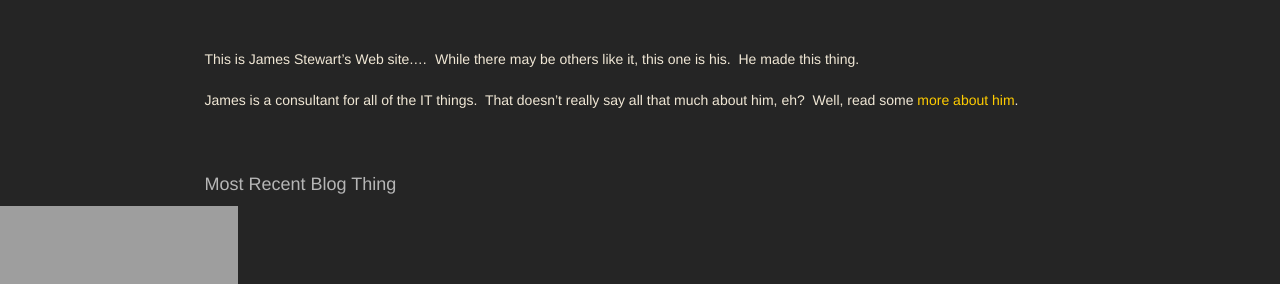
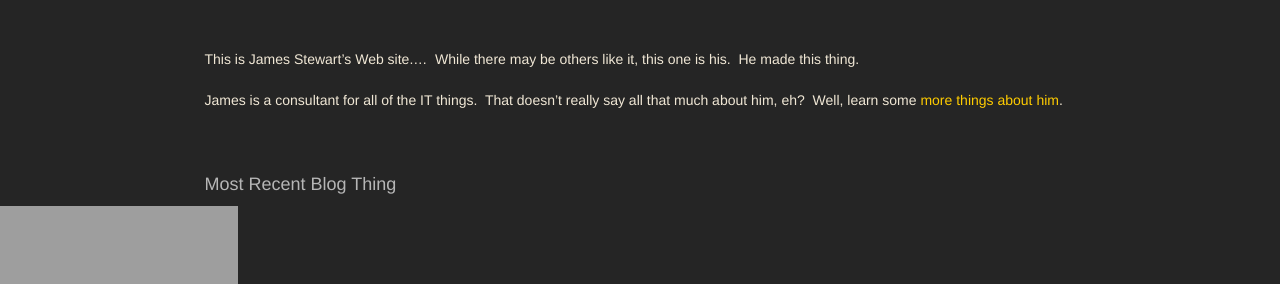
Before and after one commit to jwds1978/jwds1978.github.io, a Jekyll site: the page built from index.md, in a window 1280 px wide and 900 px high. Shown: the part 185-469 px from the top of the window. Built offline with Jekyll 4.4.1, drawn with Linux system fonts in a browser that asks for light colours; nearby versions of some CDN libraries; some web fonts are replaced; our own code applies the rules of GitHub Pages for plain Markdown files; comment, search, counter and statistics services are not loaded; the repository's description, which GitHub fills in, is left out.

Commit message:
Textualization.

```diff
--- a/index.md
+++ b/index.md
@@ -39,7 +39,7 @@
 
 This is James Stewart's Web site.&hellip;&nbsp; While there may be others like it, this one is his.&nbsp; He made this thing.
 
-James is a consultant for all of the IT things.&nbsp; That doesn't really say all that much about him, eh?&nbsp; Well, read some <a href="{{ site.url }}/about" rel="me" title="">more about him</a>.
+James is a consultant for all of the IT things.&nbsp; That doesn't really say all that much about him, eh?&nbsp; Well, learn some <a href="{{ site.url }}/about" rel="me" title="">more things about him</a>.
 
 <p>&nbsp;</p>
 ### Most Recent Blog Thing
```
